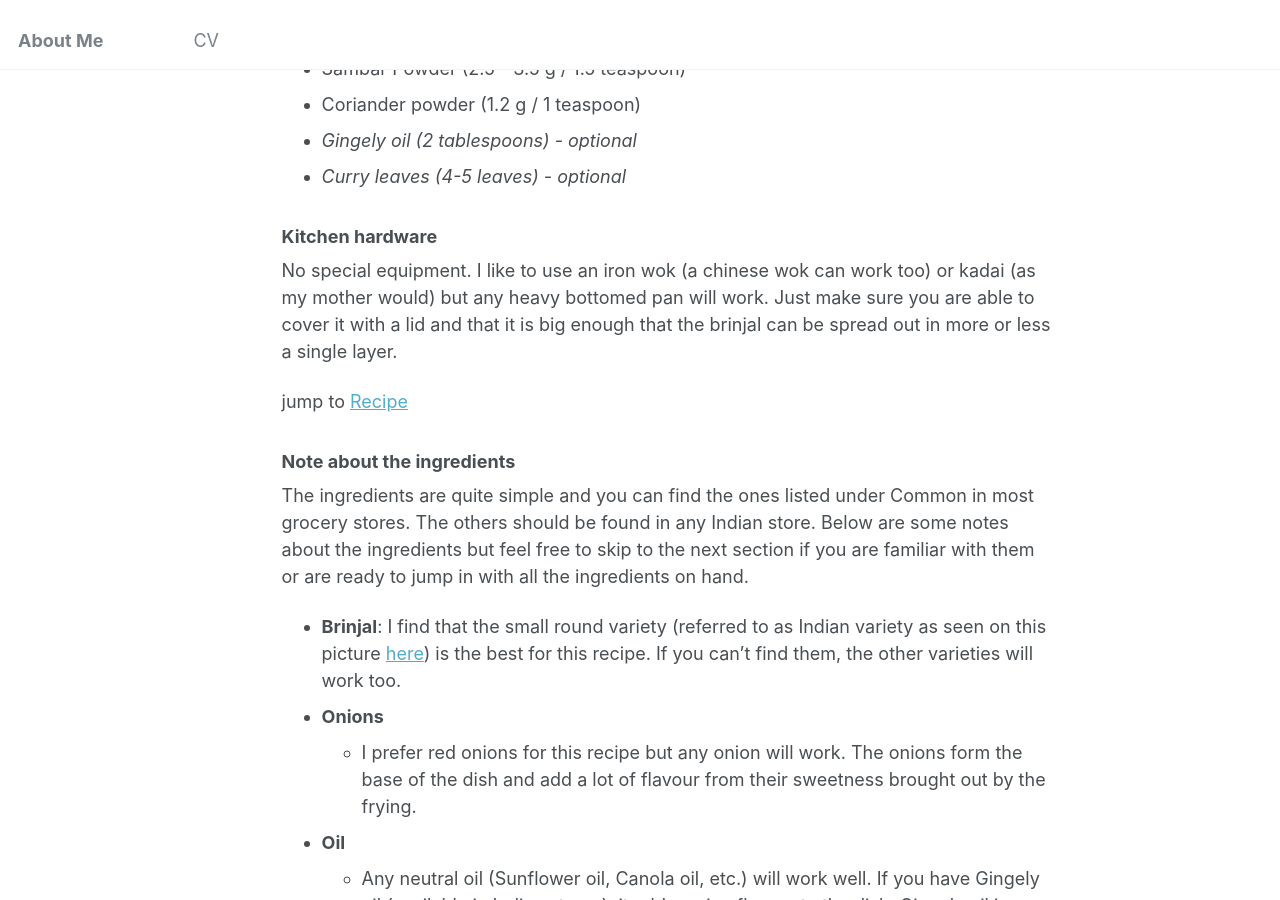
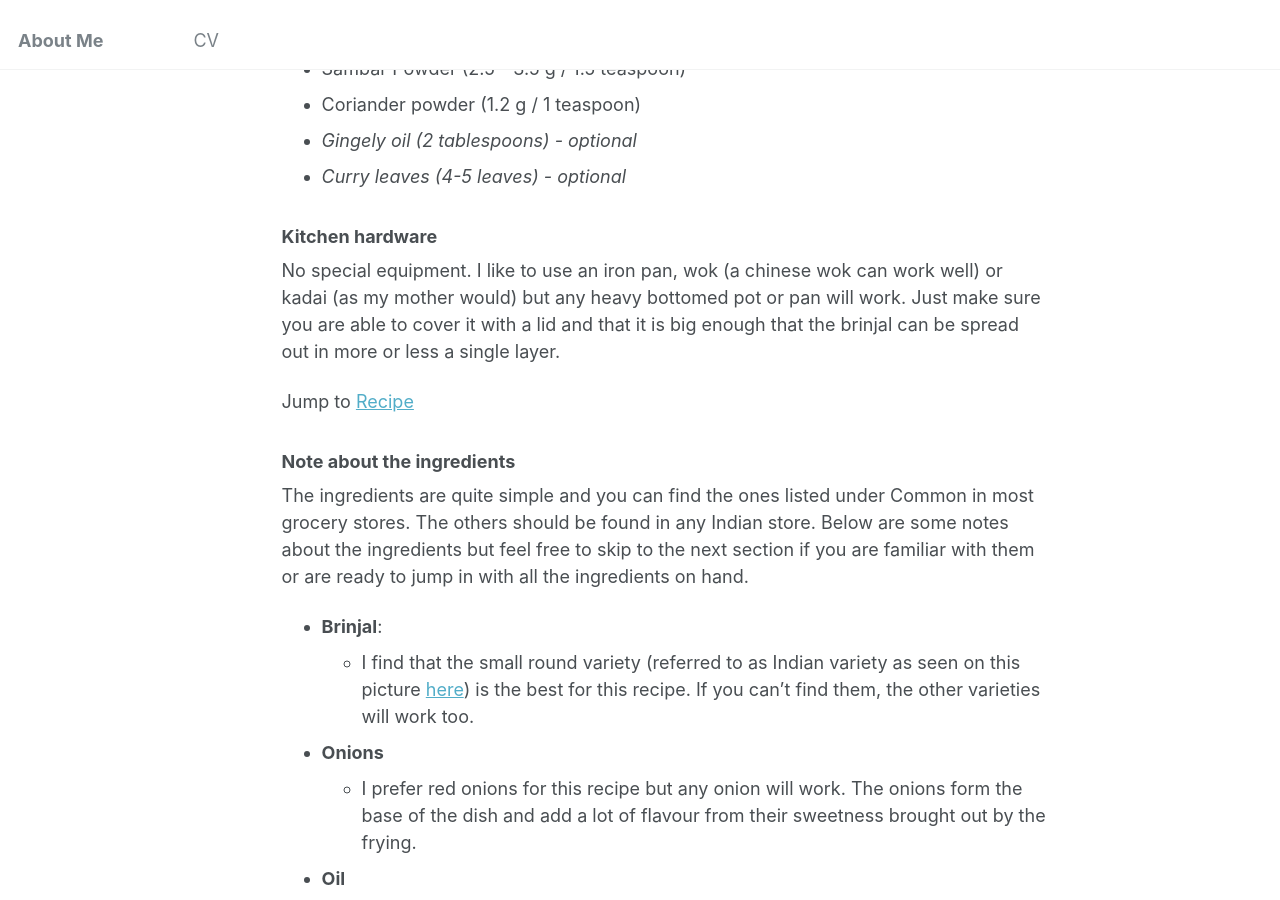
Before and after one commit to Aiswarya-prasad/aiswarya-prasad.github.io, a Jekyll site: the page built from _posts/2024-10-06-recipe-brinjal-fry.md, in a window 1280 px wide and 900 px high, scrolled down 716 px. Built offline with Jekyll 4.4.1, drawn with Linux system fonts in a browser that asks for light colours.

Commit message:
Syntax change, squash commit later or just ignore.

```diff
--- a/_posts/2024-10-06-recipe-brinjal-fry.md
+++ b/_posts/2024-10-06-recipe-brinjal-fry.md
@@ -30,15 +30,16 @@ This is a simple recipe for a delicious South Indian style **Eggplant (aka Brinj
 
 ### Kitchen hardware
 
-No special equipment. I like to use an iron wok (a chinese wok can work too) or kadai (as my mother would) but any heavy bottomed pan will work. Just make sure you are able to cover it with a lid and that it is big enough that the brinjal can be spread out in more or less a single layer.
+No special equipment. I like to use an iron pan, wok (a chinese wok can work well) or kadai (as my mother would) but any heavy bottomed pot or pan will work. Just make sure you are able to cover it with a lid and that it is big enough that the brinjal can be spread out in more or less a single layer.
 
-jump to [Recipe](#recipe)
+Jump to [Recipe](#recipe)
 
 ### Note about the ingredients
 
 The ingredients are quite simple and you can find the ones listed under Common in most grocery stores. The others should be found in any Indian store. Below are some notes about the ingredients but feel free to skip to the next section if you are familiar with them or are ready to jump in with all the ingredients on hand.
 
-- **Brinjal**: I find that the small round variety (referred to as Indian variety as seen on this picture [here](https://foodwise.org/wp-content/uploads/2022/09/Eggplant_guide_labeled.png)) is the best for this recipe. If you can't find them, the other varieties will work too.
+- **Brinjal**:
+  - I find that the small round variety (referred to as Indian variety as seen on this picture [here](https://foodwise.org/wp-content/uploads/2022/09/Eggplant_guide_labeled.png)) is the best for this recipe. If you can't find them, the other varieties will work too.
 - **Onions**
   - I prefer red onions for this recipe but any onion will work. The onions form the base of the dish and add a lot of flavour from their sweetness brought out by the frying.
 - **Oil**
```
